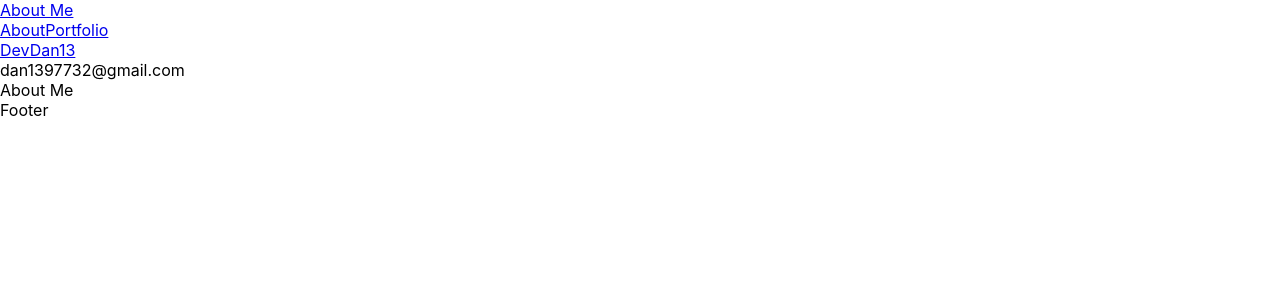
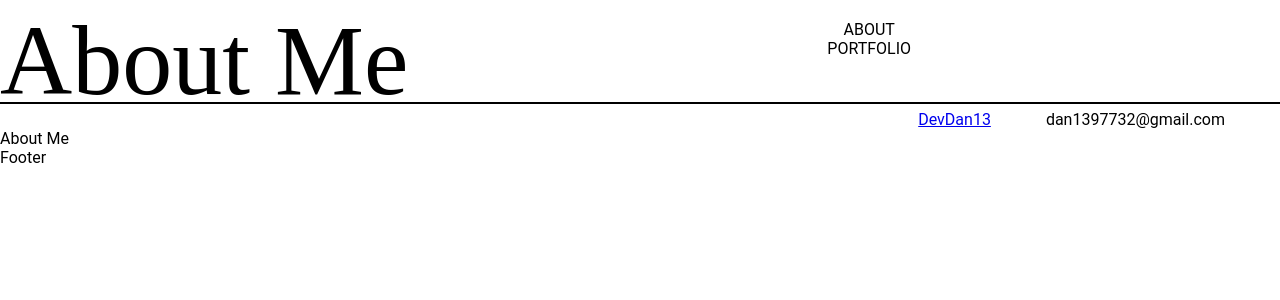
Before and after one commit to DevDan13/devdan13-react-deployed, a React (Create React App) app: page / in a window 1280 px wide. Shown: the top 300 px of the page. Built offline with nearby package versions, Linux system fonts and the light colour scheme.

Commit message:
added styling for various components and imported google fonts.

```diff
--- a/package.json
+++ b/package.json
@@ -6,6 +6,7 @@
     "@testing-library/jest-dom": "^5.11.9",
     "@testing-library/react": "^11.2.3",
     "@testing-library/user-event": "^12.6.2",
+    "framer-motion": "^3.2.2-rc.1",
     "react": "^17.0.1",
     "react-dom": "^17.0.1",
     "react-router-dom": "^5.2.0",
--- a/src/App.js
+++ b/src/App.js
@@ -1,4 +1,3 @@
-import logo from './logo.svg';
 import './App.css';
 import Header from "../src/Components/Header/index";
 import { BrowserRouter as Router, Route, Switch } from "react-router-dom";
--- a/src/Components/Header/index.js
+++ b/src/Components/Header/index.js
@@ -1,5 +1,7 @@
+import "./style.css";
 import React from 'react';
 import NavBar from "../NavBar/index";
+
 
 export default function Header() {
     return (
@@ -14,6 +16,8 @@ export default function Header() {
                     <NavBar />
                 </section>
             </section>
+
+            <section className="header-top-seperator"></section>
 
             <section className="header-bottom">
                 <section className="header-bottom-github">
--- a/src/Components/Header/style.css
+++ b/src/Components/Header/style.css
@@ -0,0 +1,60 @@
+.header {
+    margin-top: 20px;
+    display: flex;
+    flex: 1;
+    flex-direction: column;
+}
+
+.header-top {
+display: flex;
+width: 100%;
+height: 80px;
+}
+
+.header-top-about {
+display: flex;
+justify-content: center;
+align-items: center;
+margin-right: 20px;
+}
+
+.header-about {
+color: inherit;
+text-decoration: inherit;
+font-family: RobotoThin;
+font-size: 100px;
+}
+
+.header-top-NavBar {
+display: flex;
+flex: 1;
+flex-direction: column;
+}
+
+.header-top-seperator {
+width: 100%;
+border: none;
+height: 2px;
+margin-top: 2px;
+background-color: black;
+}
+
+.header-bottom {
+display: flex;
+flex: 1;
+justify-content: flex-end;
+align-items: center;
+margin-top: 6px;
+}
+
+.header-bottom-github {
+    margin-right: 55px;
+}
+
+.header-bottom_resume {
+    margin-right: 55px;
+}
+
+.header-bottom-email {
+margin-right: 55px;
+}
--- a/src/Components/NavBar/index.js
+++ b/src/Components/NavBar/index.js
@@ -1,3 +1,4 @@
+import "./style.css";
 import React from 'react'
 import { Link } from 'react-router-dom';
 
--- a/src/Components/NavBar/style.css
+++ b/src/Components/NavBar/style.css
@@ -0,0 +1,15 @@
+.navbar {
+    display: flex;
+    flex-direction: row;
+}
+
+.navbar-item {
+display: flex;
+justify-content: center;
+align-items: center;
+margin-left: 30px;
+color: inherit;
+text-decoration: inherit;
+text-transform: uppercase;
+outline: none;
+}
--- a/src/Components/Title/index.js
+++ b/src/Components/Title/index.js
@@ -1,3 +1,4 @@
+import "./style.css";
 import React from 'react'
 
 export default function Title(props) {
--- a/src/Components/Title/style.css
+++ b/src/Components/Title/style.css
@@ -0,0 +1,8 @@
+.title {
+    font-family: Ubuntu;
+    font-size: xx-large;
+    text-transform: uppercase;
+    display: flex;
+    justify-content: center;
+    margin: 40px 0px;
+}
--- a/src/index.css
+++ b/src/index.css
@@ -1,6 +1,6 @@
 body {
   margin: 0;
-  font-family: -apple-system, BlinkMacSystemFont, 'Segoe UI', 'Roboto', 'Oxygen',
+  font-family: 'Roboto', 'Segoe UI', 'Oxygen',
     'Ubuntu', 'Cantarell', 'Fira Sans', 'Droid Sans', 'Helvetica Neue',
     sans-serif;
   -webkit-font-smoothing: antialiased;
@@ -11,3 +11,14 @@ code {
   font-family: source-code-pro, Menlo, Monaco, Consolas, 'Courier New',
     monospace;
 }
+
+
+@font-face {
+  font-family: 'Roboto';
+  src: url('https://fonts.googleapis.com/css2?family=Roboto&display=swap');
+}
+
+@font-face {
+  font-family: 'Ubuntu';
+  src: url('https://fonts.googleapis.com/css2?family=Roboto&family=Ubuntu:ital@1&display=swap');
+}
```
Also changed, not shown: src/pages/aboutMe.js (added, +9 -0 lines), 1 other file (tests, documents, lock files or other folders).
